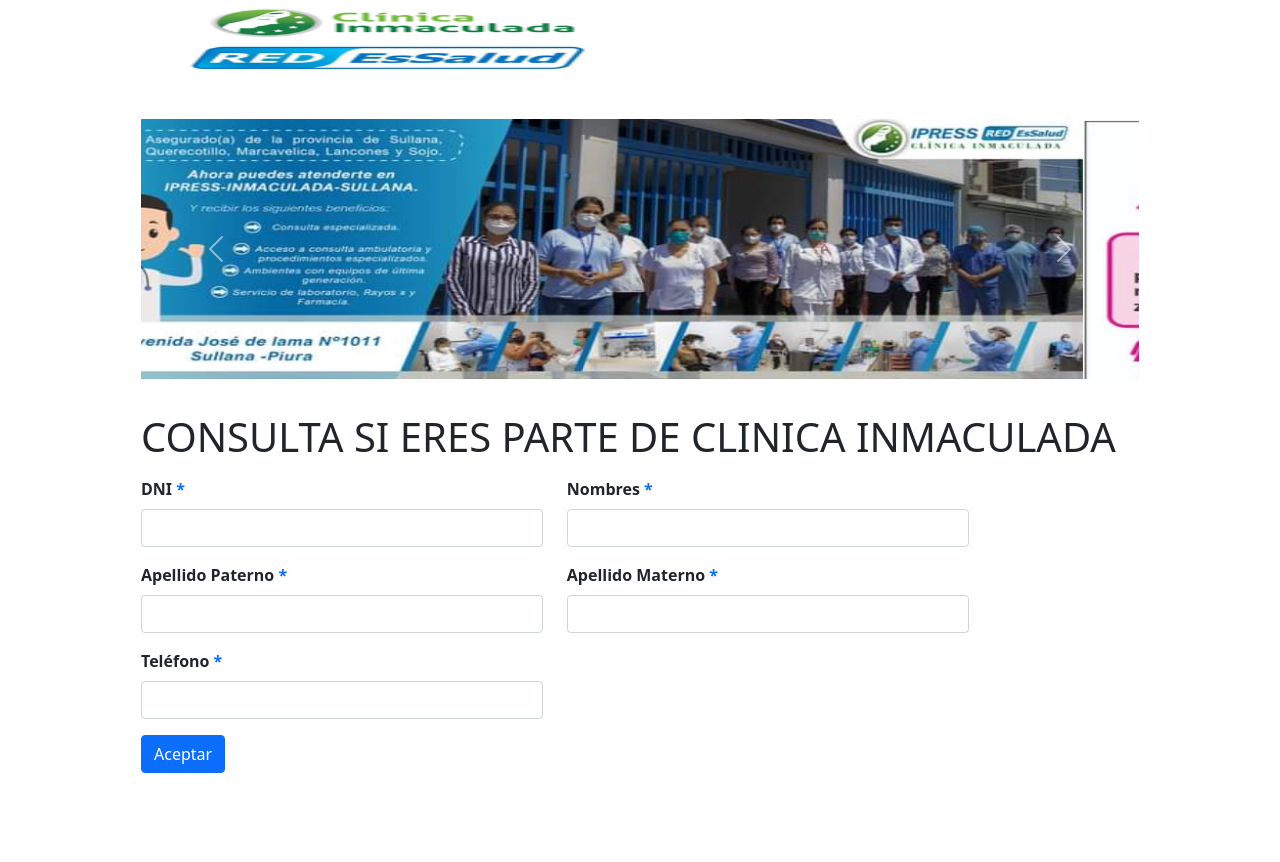
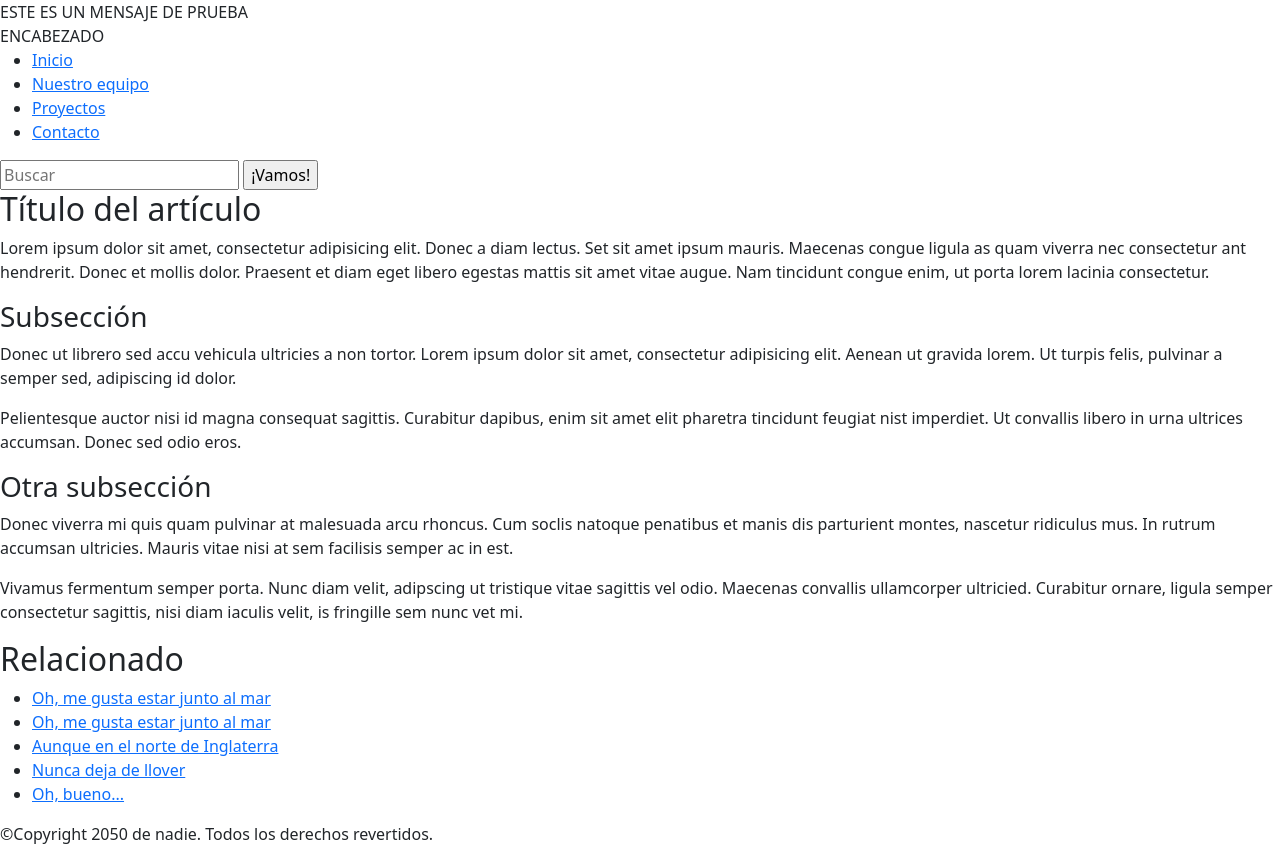
Before and after one commit to JavierRomualdo/clinica-inmaculada, a website: page public/index.html in a window 1280 px wide. Before the commit the page ends 800 px from the top, so only its background shows below. Drawn offline with nearby package versions, Linux system fonts and the light colour scheme; some packages are replaced by stand-ins of ours; a script that the page names is missing.

Commit message:
estructura

```diff
--- a/public/index.html
+++ b/public/index.html
@@ -31,106 +31,65 @@
 
 </head>
 <body class="fondo">
-  <div align="center" class="cabecera">
-<table width="1000" border="0" align="center">
+    ESTE ES UN MENSAJE DE PRUEBA
+    <header>ENCABEZADO</header>
 
-<tbody >
-  <tr>
+    <nav>
+      <ul>
+        <li><a href="#">Inicio</a></li>
+        <li><a href="#">Nuestro equipo</a></li>
+        <li><a href="#">Proyectos</a></li>
+        <li><a href="#">Contacto</a></li>
+      </ul>
 
-      <td width="1007"><p><img src="assets/img/logo.png" width="500" height="84" usemap="#Map" align="middle">
+       <!-- Un formulario de búsqueda es una forma no-lineal de hacer búsquedas en un sitio web. -->
 
-      </p></td></tr>
-  <tr>
-      <td width="1007">
-        <p>
-        <div id="carouselExampleControls" class="carousel slide" data-bs-ride="carousel">
-          <div class="carousel-inner">
-            <div class="carousel-item active">
-              <img src="assets/img/presentacion.jpeg" class="d-block w-100" width="340" height="260" >
-            </div>
-            <div class="carousel-item">
-              <img src="assets/img/mamo1.PNG" class="d-block w-100" width="340" height="260">
-            </div>
-            <div class="carousel-item">
-              <img src="assets/img/riñon.jpg" class="d-block w-100" width="340" height="260">
-            </div>
-          </div>
-          <button class="carousel-control-prev" type="button" data-bs-target="#carouselExampleControls" data-bs-slide="prev">
-            <span class="carousel-control-prev-icon" aria-hidden="true"></span>
-            <span class="visually-hidden">Previous</span>
-          </button>
-          <button class="carousel-control-next" type="button" data-bs-target="#carouselExampleControls" data-bs-slide="next">
-            <span class="carousel-control-next-icon" aria-hidden="true"></span>
-            <span class="visually-hidden">Next</span>
-          </button>
-  </div>
+       <form>
+         <input type="search" name="q" placeholder="Buscar">
+         <input type="submit" value="¡Vamos!">
+       </form>
+     </nav>
+     <main>
 
-      </p></td>
-  </tr>
-  <tr>
-      <td>
-       <p><h1>CONSULTA SI ERES PARTE DE CLINICA INMACULADA</h1></p>
-       <p>
-       <div >
-          <form id="target">
-            <div class="row">
-              <div class="col-md-5">
-                <div class="mb-3">
-                  <label for="NRO_DOCUMENTO" class="form-label fw-bold">
-                    DNI <span class="text-primary"> * </span>
-                  </label>
-                  <input type="text" class="form-control" id="NRO_DOCUMENTO" required>
-                  <!-- <div id="emailHelp" class="form-text">We'll never share your email with anyone else.</div> -->
-                </div>
-              </div>
-              <div class="col-md-5">
-                <div class="mb-3">
-                  <label for="NOMBRES_TRA" class="form-label fw-bold">
-                    Nombres <span class="text-primary"> * </span>
-                  </label>
-                  <input type="text" class="form-control" id="NOMBRES_TRA" required>
-                </div>
-              </div>
-            </div>
+      <!-- Contiene un artículo -->
+      <article>
+        <h2>Título del artículo</h2>
 
-            <div class="row">
-              <div class="col-md-5">
-                <div class="mb-3">
-                  <label for="AP_PATERNO" class="form-label fw-bold">
-                    Apellido Paterno <span class="text-primary"> * </span>
-                  </label>
-                  <input type="text" class="form-control" id="AP_PATERNO" required>
-                </div>
-              </div>
-              <div class="col-md-5">
-                <div class="mb-3">
-                  <label for="AP_MATERNO" class="form-label fw-bold">
-                    Apellido Materno <span class="text-primary"> * </span>
-                  </label>
-                  <input type="text" class="form-control" id="AP_MATERNO" required>
-                </div>
-              </div>
-            </div>
+        <p>Lorem ipsum dolor sit amet, consectetur adipisicing elit. Donec a diam lectus. Set sit amet ipsum mauris. Maecenas congue ligula as quam viverra nec consectetur ant hendrerit. Donec et mollis dolor. Praesent et diam eget libero egestas mattis sit amet vitae augue. Nam tincidunt congue enim, ut porta lorem lacinia consectetur.</p>
 
-            <div class="row">
-              <div class="col-md-5">
-                <div class="mb-3">
-                  <label for="TELEFONO" class="form-label fw-bold" length=12>
-                    Teléfono <span class="text-primary"> * </span>
-                  </label>
-                  <input type="number" class="form-control" id="TELEFONO" required>
-                </div>
-              </div>
-            </div>
-              <button type="submit" class="btn btn-primary">Aceptar</button>
-         </form>
-       </div>
-       </div><!---fin de container-->
-       </p>
-      </td>
-  </tr>
-</div><!--FIN DE FORMULARIO CENTRADO--->
-</tbody></table>
+        <h3>Subsección</h3>
+
+        <p>Donec ut librero sed accu vehicula ultricies a non tortor. Lorem ipsum dolor sit amet, consectetur adipisicing elit. Aenean ut gravida lorem. Ut turpis felis, pulvinar a semper sed, adipiscing id dolor.</p>
+
+        <p>Pelientesque auctor nisi id magna consequat sagittis. Curabitur dapibus, enim sit amet elit pharetra tincidunt feugiat nist imperdiet. Ut convallis libero in urna ultrices accumsan. Donec sed odio eros.</p>
+
+        <h3>Otra subsección</h3>
+
+        <p>Donec viverra mi quis quam pulvinar at malesuada arcu rhoncus. Cum soclis natoque penatibus et manis dis parturient montes, nascetur ridiculus mus. In rutrum accumsan ultricies. Mauris vitae nisi at sem facilisis semper ac in est.</p>
+
+        <p>Vivamus fermentum semper porta. Nunc diam velit, adipscing ut tristique vitae sagittis vel odio. Maecenas convallis ullamcorper ultricied. Curabitur ornare, ligula semper consectetur sagittis, nisi diam iaculis velit, is fringille sem nunc vet mi.</p>
+      </article>
+
+      <!-- el contenido aparte también se puede anidar dentro del contenido principal -->
+      <aside>
+        <h2>Relacionado</h2>
+
+        <ul>
+          <li><a href="#">Oh, me gusta estar junto al mar</a></li>
+          <li><a href="#">Oh, me gusta estar junto al mar</a></li>
+          <li><a href="#">Aunque en el norte de Inglaterra</a></li>
+          <li><a href="#">Nunca deja de llover</a></li>
+          <li><a href="#">Oh, bueno...</a></li>
+        </ul>
+      </aside>
+
+    </main>
+
+    <!-- Y aquí está nuestro pie de página principal que se utiliza en todas las páginas de nuestro sitio web -->
+
+    <footer>
+      <p>©Copyright 2050 de nadie. Todos los derechos revertidos.</p>
+    </footer>
 </body>
 <script>
   $( "#target" ).submit(function( event ) {
```
